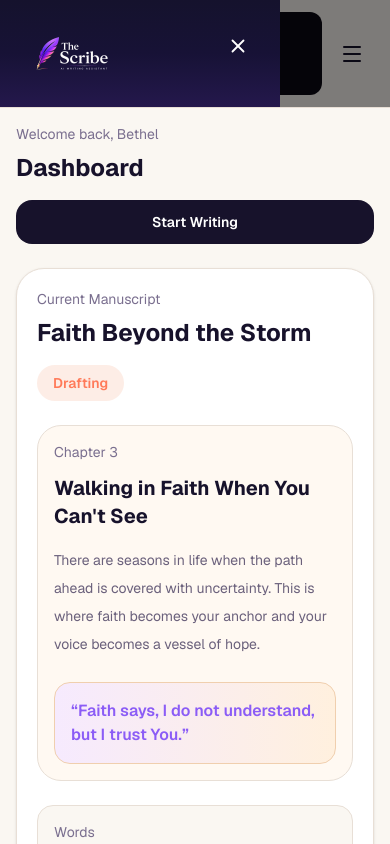
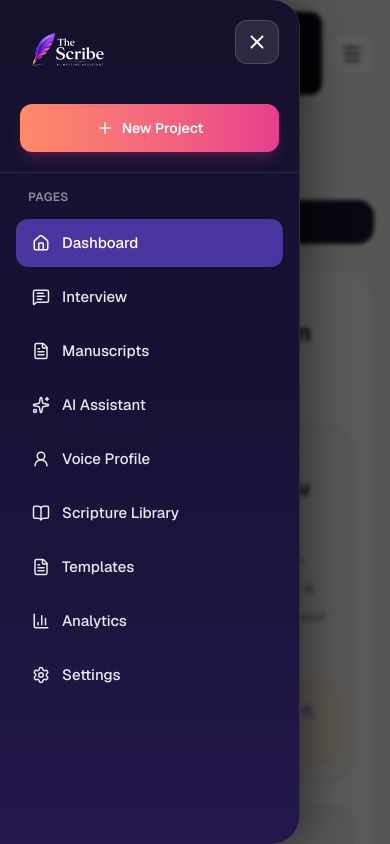
Before and after one commit to BethelHills/the-scribe, a Next.js app: page / in a window 390 px wide. Both pictures are taken after a click on the button "Open menu". Shown: the top 844 px of the page. Built offline with nearby package versions, Linux system fonts and the light colour scheme.

Commit message:
Fix mobile navigation drawer visibility and stacking.
Portal the menu to document.body with a higher z-index, improve contrast and scrollable nav layout, and lock body scroll while open.

Co-authored-by: Cursor <cursoragent@cursor.com>

```diff
--- a/src/components/layout/MobileMenu.tsx
+++ b/src/components/layout/MobileMenu.tsx
@@ -1,6 +1,7 @@
 "use client";
 
-import { useState } from "react";
+import { useEffect, useState } from "react";
+import { createPortal } from "react-dom";
 import Link from "next/link";
 import { usePathname } from "next/navigation";
 import { Menu, Plus, X } from "lucide-react";
@@ -10,35 +11,57 @@ import { buttonInteractions } from "@/components/ui/buttonStyles";
 
 export default function MobileMenu() {
   const [open, setOpen] = useState(false);
+  const [mounted, setMounted] = useState(false);
   const pathname = usePathname();
 
-  return (
-    <>
+  useEffect(() => {
+    setMounted(true);
+  }, []);
+
+  useEffect(() => {
+    if (!open) return;
+
+    const previousOverflow = document.body.style.overflow;
+    document.body.style.overflow = "hidden";
+
+    function handleEscape(event: KeyboardEvent) {
+      if (event.key === "Escape") setOpen(false);
+    }
+
+    window.addEventListener("keydown", handleEscape);
+
+    return () => {
+      document.body.style.overflow = previousOverflow;
+      window.removeEventListener("keydown", handleEscape);
+    };
+  }, [open]);
+
+  const drawer =
+    open && mounted
+      ? createPortal(
+          <div className="fixed inset-0 z-[200] lg:hidden" role="presentation">
             <button
               type="button"
-        onClick={() => setOpen(true)}
-        className="flex h-11 min-h-[44px] w-11 min-w-[44px] items-center justify-center rounded-xl text-foreground lg:hidden"
-        aria-label="Open menu"
+              className="absolute inset-0 bg-black/65 backdrop-blur-[2px]"
+              onClick={() => setOpen(false)}
+              aria-label="Close menu"
+            />
+
+            <aside
+              className="absolute left-0 top-0 flex h-full w-[min(300px,88vw)] flex-col overflow-hidden rounded-r-[28px] border-r border-white/10 bg-gradient-to-b from-[#15122D] via-[#171236] to-[#24184C] text-white shadow-[8px_0_40px_rgba(0,0,0,0.45)]"
+              onClick={(event) => event.stopPropagation()}
+              role="dialog"
+              aria-modal="true"
+              aria-label="Navigation menu"
             >
-        <Menu size={24} />
-      </button>
-
-      {open ? (
-        <div
-          className="fixed inset-0 z-50 bg-black/50 lg:hidden"
-          onClick={() => setOpen(false)}
-        >
-          <div
-            className="flex h-full w-[min(280px,85vw)] flex-col overflow-y-auto bg-gradient-to-b from-[#15122D] via-[#171236] to-[#24184C] p-6 text-white"
-            onClick={(e) => e.stopPropagation()}
-          >
-            <div className="mb-6 flex items-start justify-between gap-3">
+              <div className="shrink-0 border-b border-white/10 p-5">
+                <div className="flex items-start justify-between gap-3">
                   <BrandLogo size="md" href="/" className="min-w-0 flex-1" />
 
                   <button
                     type="button"
                     onClick={() => setOpen(false)}
-                className="flex h-11 w-11 items-center justify-center rounded-xl hover:bg-white/10"
+                    className="flex h-11 w-11 shrink-0 items-center justify-center rounded-xl border border-white/15 bg-white/10 text-white hover:bg-white/15"
                     aria-label="Close menu"
                   >
                     <X size={22} />
@@ -48,13 +71,18 @@ export default function MobileMenu() {
                 <Link
                   href="/interview"
                   onClick={() => setOpen(false)}
-              className={`mb-6 flex h-12 w-full items-center justify-center gap-2 rounded-xl bg-gradient-to-r from-[#FF8A66] to-[#E83E8C] text-sm font-semibold shadow-lg shadow-[#E83E8C]/20 ${buttonInteractions} hover:brightness-110 active:brightness-95`}
+                  className={`mt-5 flex h-12 w-full items-center justify-center gap-2 rounded-xl bg-gradient-to-r from-[#FF8A66] to-[#E83E8C] text-sm font-semibold text-white shadow-lg shadow-[#E83E8C]/20 ${buttonInteractions} hover:brightness-110 active:brightness-95`}
                 >
                   <Plus size={18} />
                   New Project
                 </Link>
+              </div>
 
-            <nav className="space-y-2">
+              <nav className="flex-1 space-y-1.5 overflow-y-auto px-4 py-4">
+                <p className="px-3 pb-2 text-xs font-semibold uppercase tracking-wide text-white/50">
+                  Pages
+                </p>
+
                 {navItems.map((item) => {
                   const Icon = item.icon;
                   const active = pathname === item.href;
@@ -64,21 +92,37 @@ export default function MobileMenu() {
                       key={item.name}
                       href={item.href}
                       onClick={() => setOpen(false)}
-                    className={`flex min-h-[44px] items-center gap-3 rounded-xl px-4 py-3 text-sm transition ${
+                      className={`flex min-h-[48px] items-center gap-3 rounded-xl px-4 py-3 text-[15px] font-medium transition ${
                         active
-                        ? "bg-[#4A35A0] text-white"
-                        : "text-white/70 hover:bg-white/10 hover:text-white"
+                          ? "bg-[#4A35A0] text-white shadow-sm"
+                          : "text-white/90 hover:bg-white/10 hover:text-white"
                       }`}
                     >
-                    <Icon size={18} />
-                    {item.name}
+                      <Icon size={18} className="shrink-0" />
+                      <span className="truncate">{item.name}</span>
                     </Link>
                   );
                 })}
               </nav>
-          </div>
-        </div>
-      ) : null}
+            </aside>
+          </div>,
+          document.body
+        )
+      : null;
+
+  return (
+    <>
+      <button
+        type="button"
+        onClick={() => setOpen(true)}
+        className={`flex h-11 min-h-[44px] w-11 min-w-[44px] items-center justify-center rounded-xl border border-card-border bg-card text-foreground lg:hidden ${buttonInteractions} hover:bg-surface-muted`}
+        aria-label="Open menu"
+        aria-expanded={open}
+      >
+        <Menu size={22} />
+      </button>
+
+      {drawer}
     </>
   );
 }
```
Lines whose indentation alone changed are shown as unchanged.
